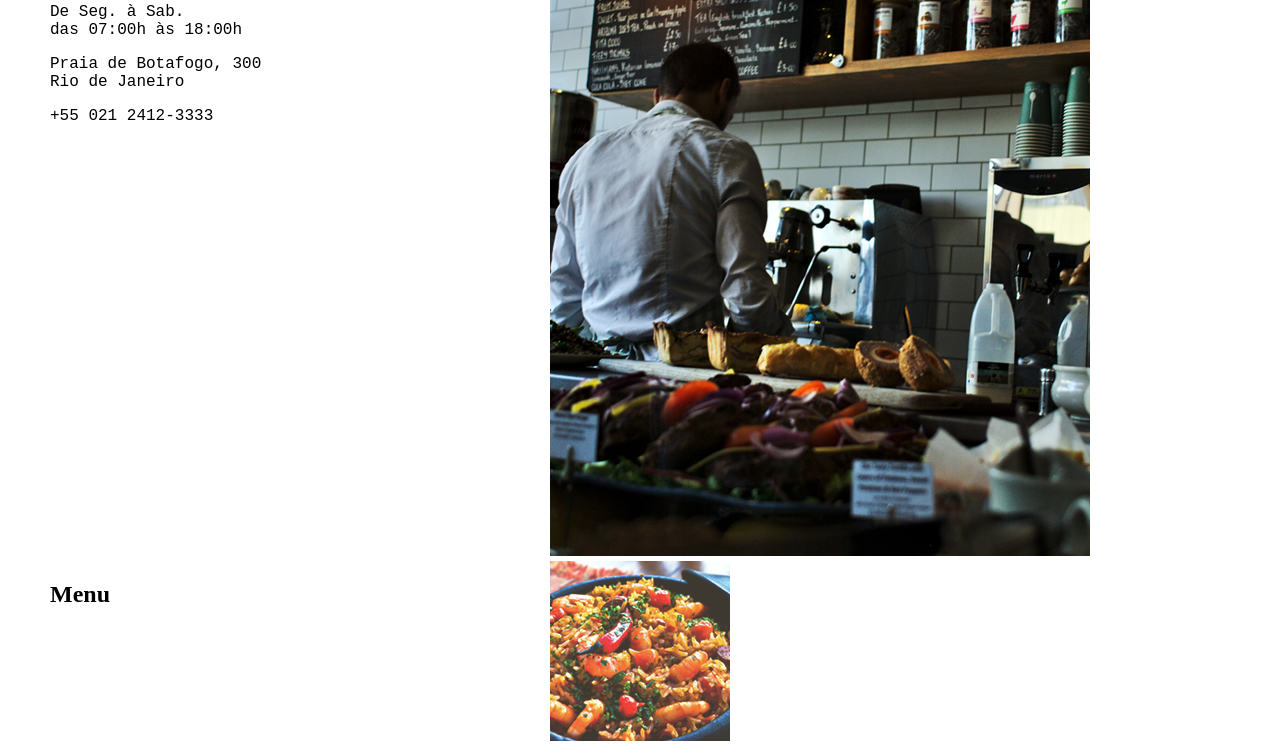
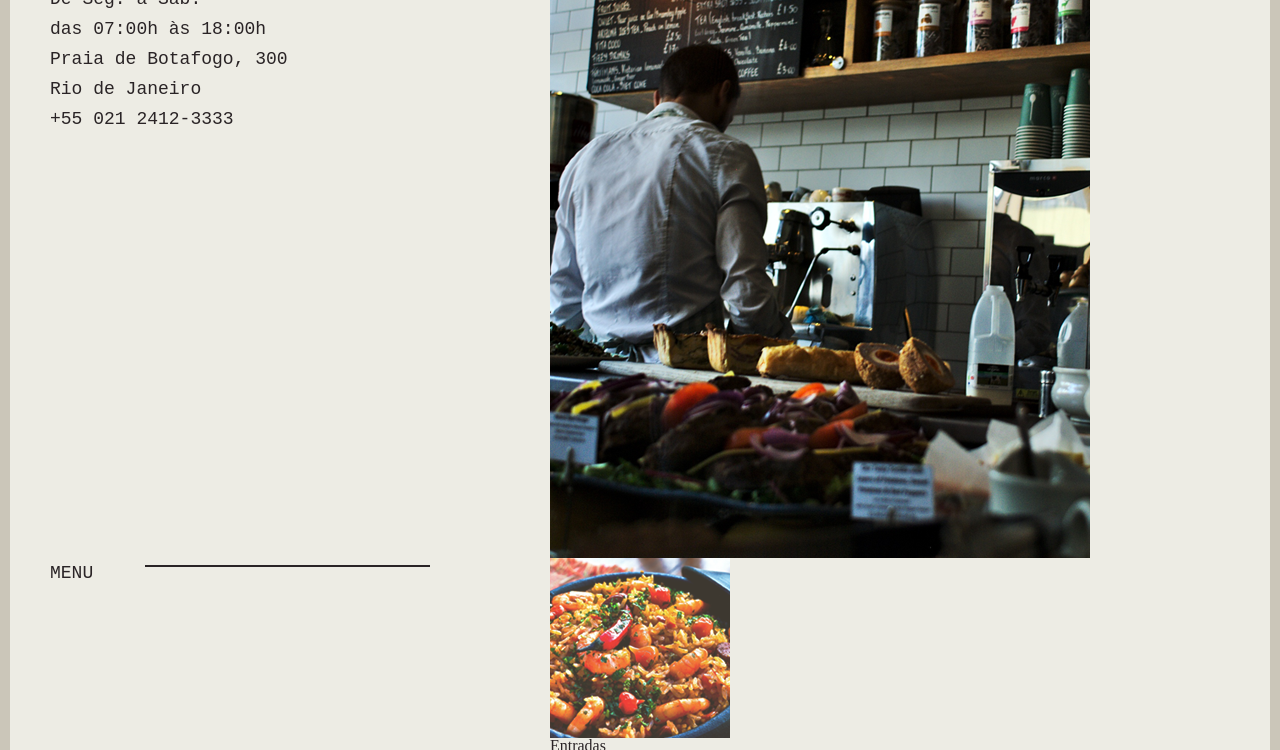
Before and after one commit to devBlasquez/Projeto_Le-Scone, a plain HTML site: page index.html in a window 1280 px wide. Shown: the part 152-902 px from the top of the page. Drawn offline with Linux system fonts and the light colour scheme; a web font is replaced by a local one.

Commit message:
add: Funções, Mixins e Geral
- Funções e Mixins para tipografia
- Variáveis para cores
- geral.scss para estilização das tags HTML

```diff
--- /dev/null
+++ b/css/scss/_geral.scss
@@ -0,0 +1,37 @@
+body {
+  background: $bege-claro;
+  border: 10px solid $bege-medio;
+  color: #2a2426;
+  @include d(s) {
+    border: none;
+  }
+}
+
+img {
+  display: block;
+  max-width: 100%;
+}
+
+p {
+  @include tipo-1(18);
+}
+
+.titulo {
+  @include tipo-1(18);
+  text-transform: uppercase;
+  @include d(s) {
+    margin-bottom: 40px;
+  }
+  &::after {
+    content: "";
+    display: block;
+    width: 75%;
+    float: right;
+    height: 2px;
+    background: $cinza;
+    margin-top: 7px;
+    @include d(m) {
+      width: 60%;
+    }
+  }
+}
--- /dev/null
+++ b/css/scss/_variaveis-e-mixins.scss
@@ -0,0 +1,34 @@
+//Cores
+$bege-claro: #edece4;
+$bege-medio: #cbc6b9;
+$bege-escuro: #988c77;
+//$verde:
+$cinza: #2a2426;
+
+//Fontes
+$fonte-1: "PT Mono", monospace;
+$fonte-2: "Aref Ruqaa", serif;
+
+//Mixins e Funções
+@function em($pixel, $contexto: 16) {
+  @return $pixel / $contexto + em;
+}
+
+@mixin tipo-1($size) {
+  font-family: $fonte-1;
+  @if $size == 18 {
+    font-size: em(18);
+    line-height: em(30, 18);
+  }
+}
+
+@mixin tipo-2($size) {
+  font-family: $fonte-2;
+  @if $size == 18 {
+    font-size: em(18);
+    line-height: em(30, 18);
+  } @else if $size == 18 {
+    font-size: em(24);
+    line-height: em(30, 24);
+  }
+}
--- a/css/scss/style.scss
+++ b/css/scss/style.scss
@@ -1,6 +1,4 @@
+@import "reset";
 @import "grid";
-
-div {
-  font-family: "Aref Ruqaa", serif;
-  font-family: "PT Mono", monospace;
-}
+@import "variaveis-e-mixins";
+@import "geral";
```
Also changed, not shown: css/geral.css (added), css/style.css.
